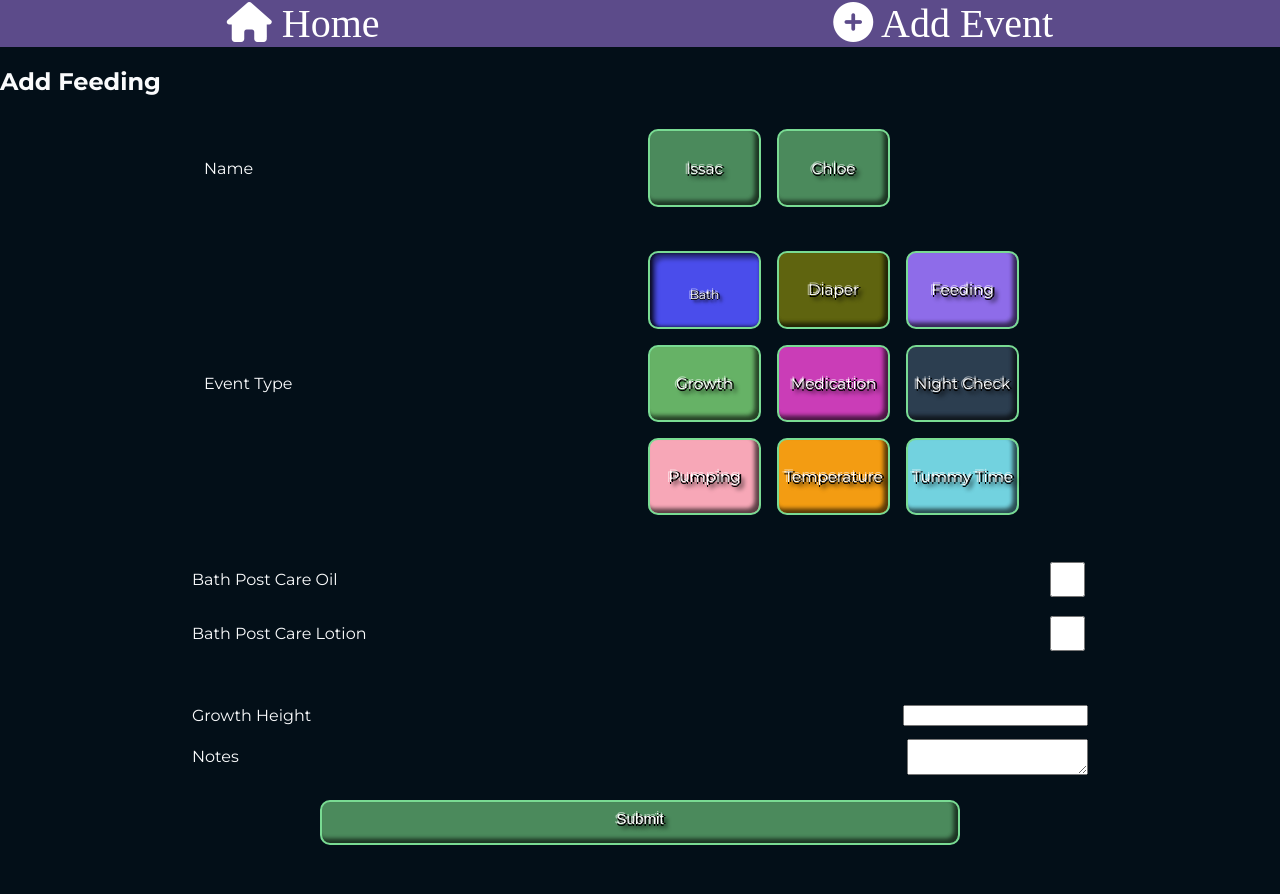
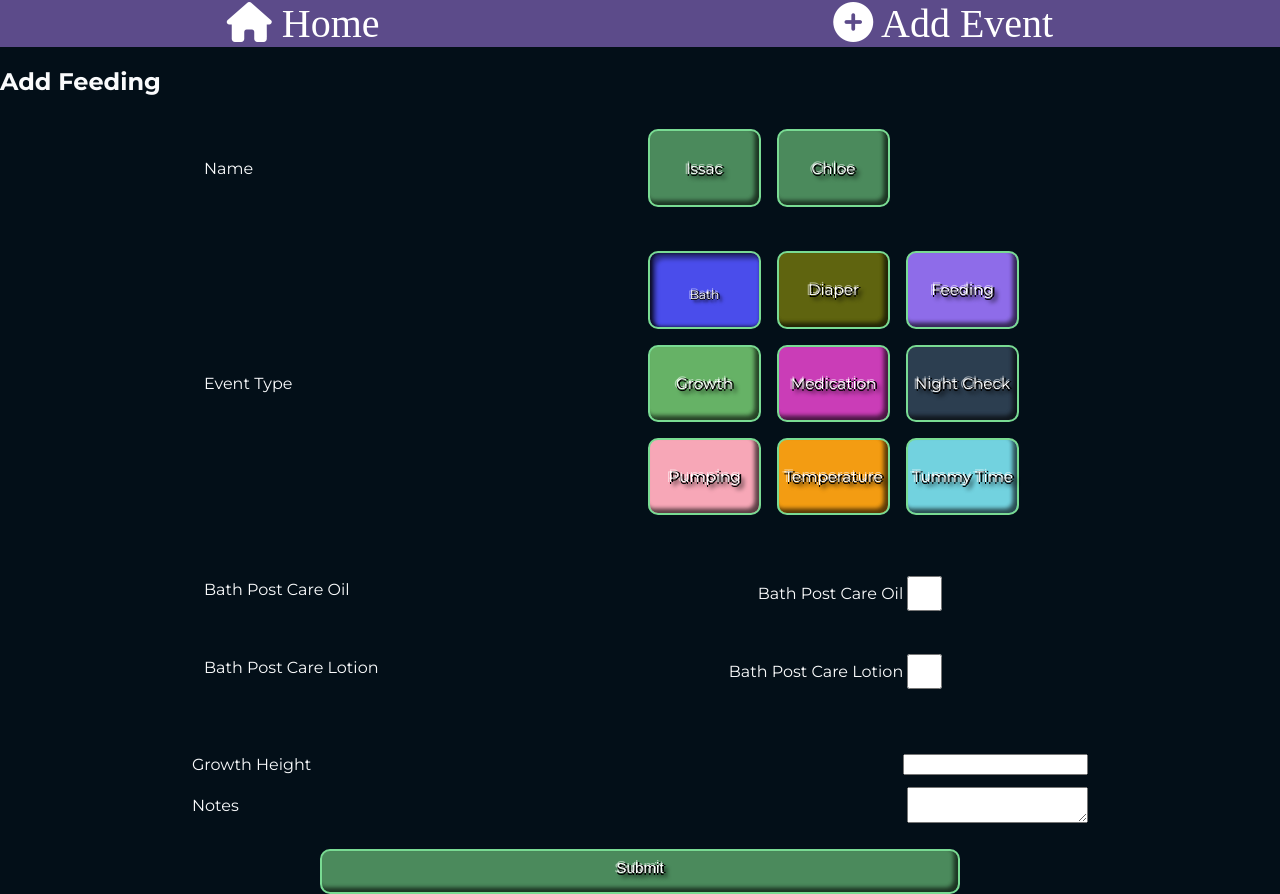
Before and after one commit to Richardaeld/baby-feeding-tacker, a React (Vite) app: page /addFeeding in a window 1280 px wide. Both pictures are taken after a click on the label "Bath". Before the commit the page ends 845 px from the top, so only its background shows below. Built offline with nearby package versions, Linux system fonts and the light colour scheme; no server answers; a web font is replaced by a local one.

Commit message:
added ability to dynamically hide form elements

```diff
--- a/src/components/FormCheckbox.jsx
+++ b/src/components/FormCheckbox.jsx
@@ -6,7 +6,10 @@ export function FormCheckbox({ inputData, setFormData }) {
    const [newValue, setNewValue] = useState("");
 
   return (
+   <fieldset className={inputData.className}>
+      <span>{capitalizeEveryFirstLetter(inputData.name)}</span>
       <label htmlFor={inputData.name}>
+
          <span>{capitalizeEveryFirstLetter(inputData.name)}</span>
          <input
             id={inputData.name}
@@ -22,6 +25,8 @@ export function FormCheckbox({ inputData, setFormData }) {
             checked={newValue}
          />
       </label>
+   </fieldset>
+
   )
 }
 
```
